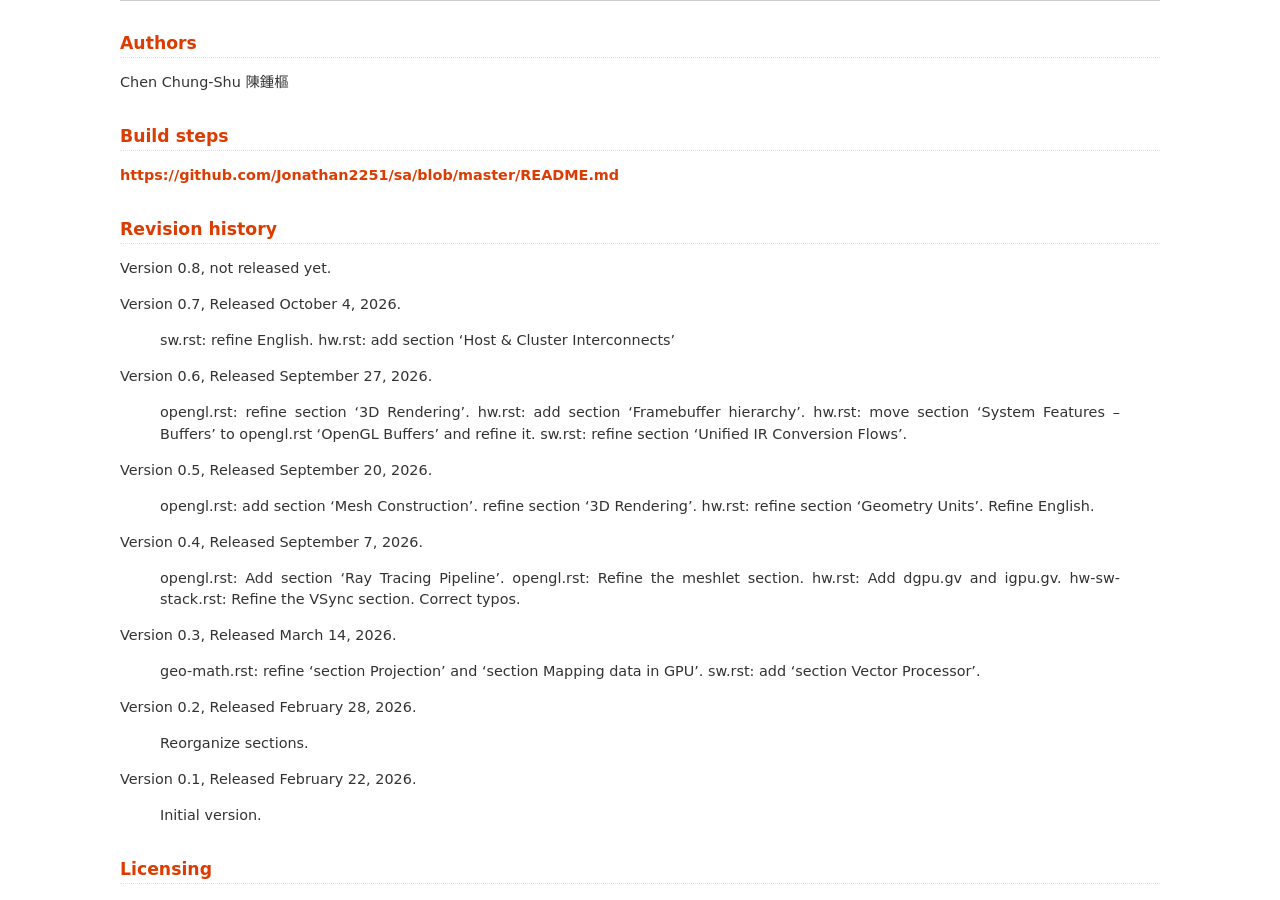
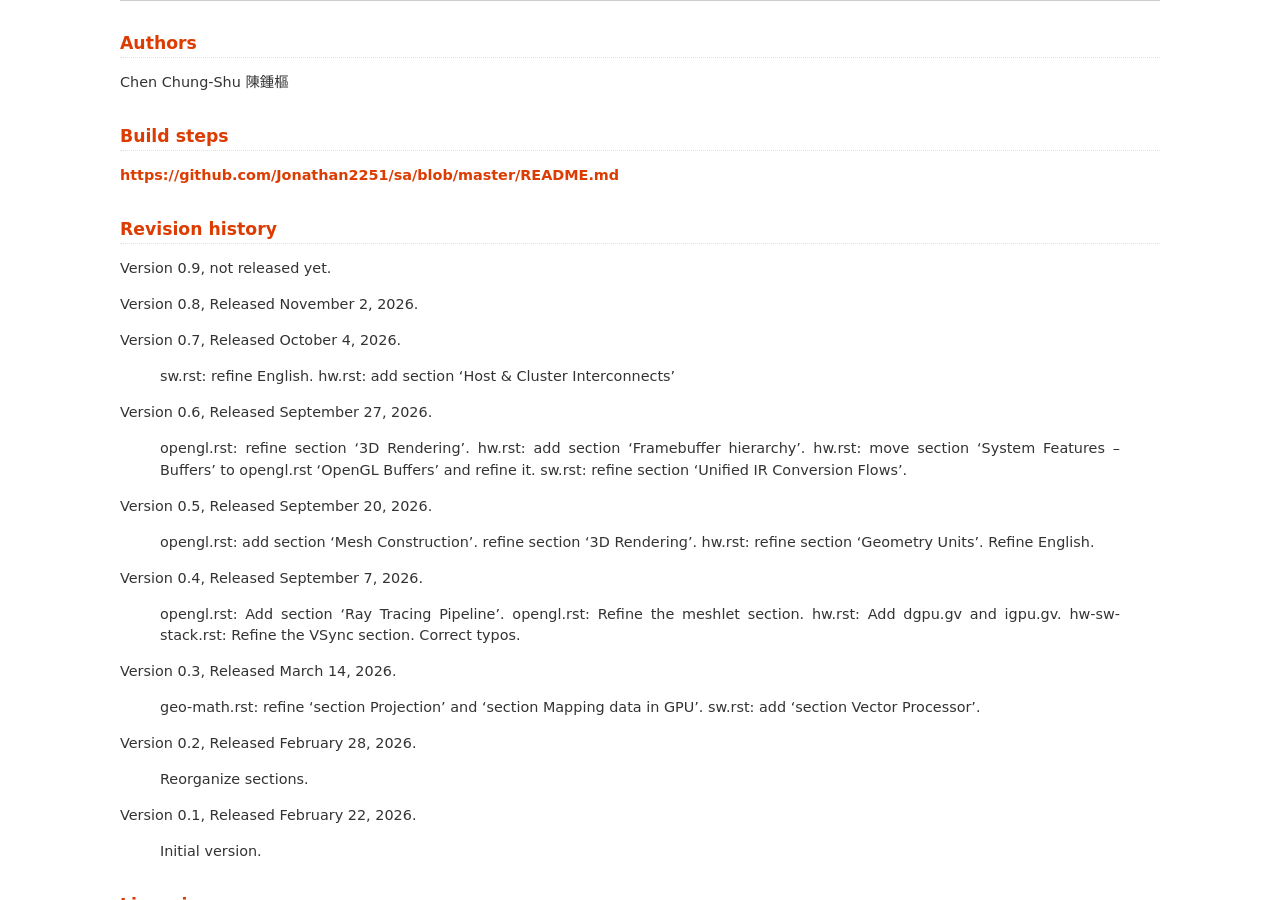
Before and after one commit to Jonathan2251/gpu, a Sphinx documentation site: the page built from source/about.rst, in a window 1280 px wide and 900 px high, scrolled down 327 px. Built offline with Sphinx 7.4.7, drawn with Linux system fonts in a browser that asks for light colours.

Commit message:
release_0_8

```diff
--- a/source/about.rst
+++ b/source/about.rst
@@ -22,7 +22,9 @@ https://github.com/Jonathan2251/sa/blob/master/README.md
 Revision history
 ----------------
 
-Version 0.8, not released yet.
+Version 0.9, not released yet.
+
+Version 0.8, Released November 2, 2026.
 
 Version 0.7, Released October 4, 2026.
 
--- a/source/conf.py
+++ b/source/conf.py
@@ -65,9 +65,9 @@ author = u'Chen Chung-Shu'
 # built documents.
 #
 # The short X.Y version.
-version = u'0.7'
+version = u'0.8'
 # The full version, including alpha/beta/rc tags.
-release = u'0.7'
+release = u'0.8'
 
 # The language for content autogenerated by Sphinx. Refer to documentation
 # for a list of supported languages.
```
